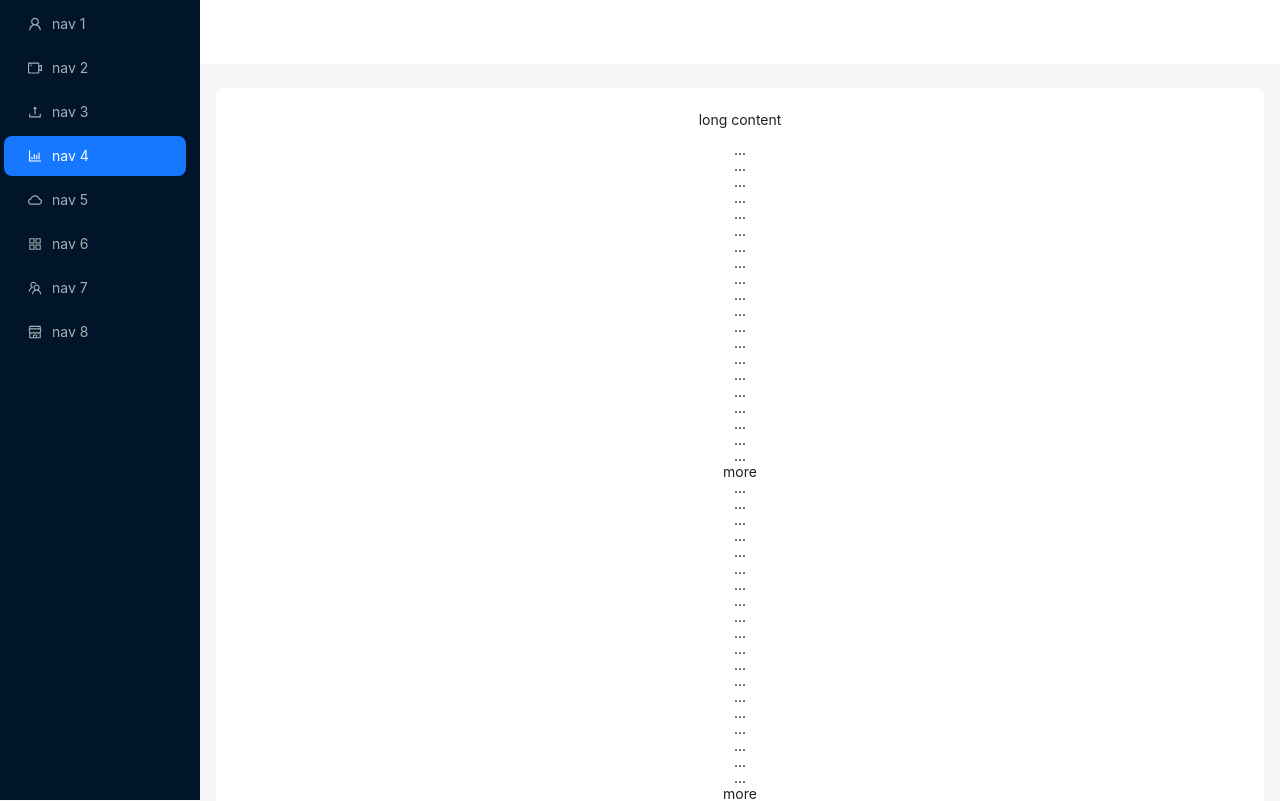
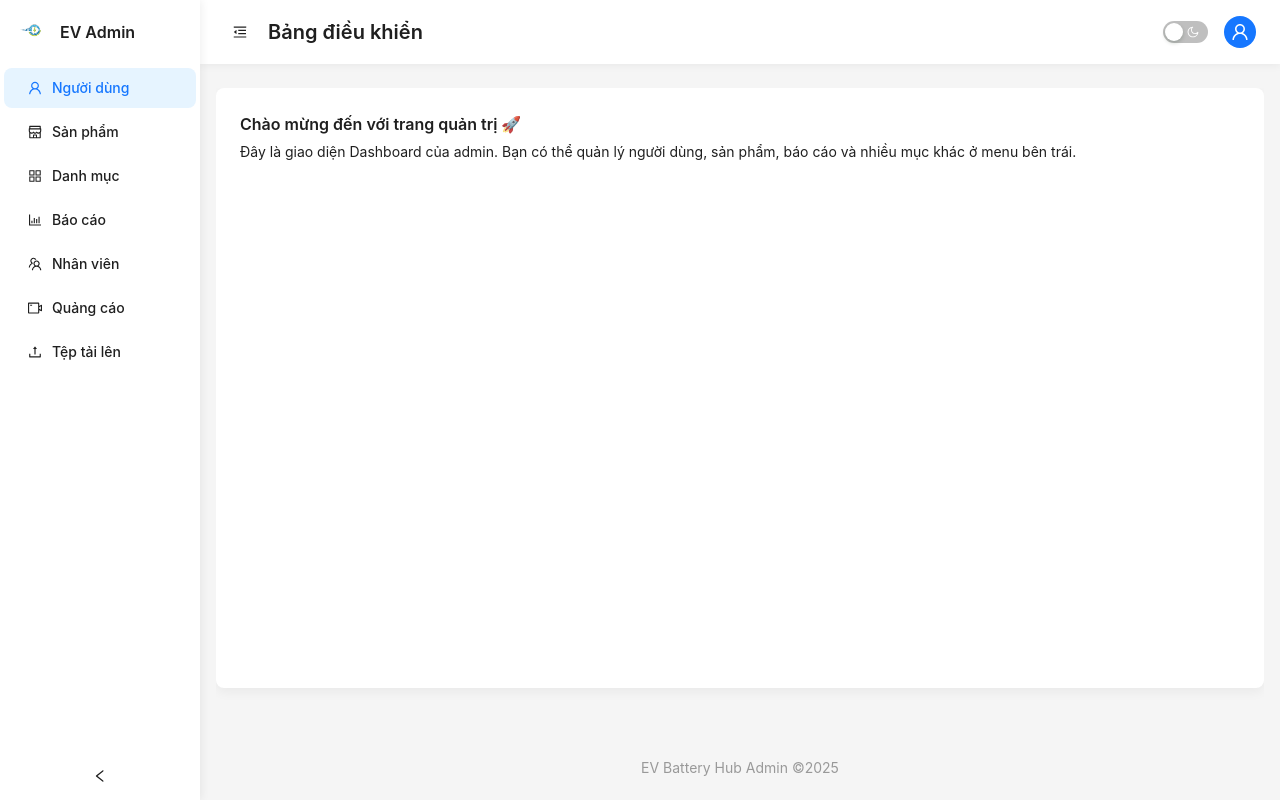
Before and after one commit to SWP391nhom3/Second-hand-EV-Battery-Trading-Platform-FE, a React (Vite) app: page /dashboard in a window 1280 px wide. Shown: the top 801 px of the page. Built offline with nearby package versions, Linux system fonts and the light colour scheme.

Commit message:
Update dashboard

```diff
--- a/src/components/dashboard/Dashboard.jsx
+++ b/src/components/dashboard/Dashboard.jsx
@@ -1,83 +1,156 @@
-import React from "react";
+import React, { useState } from "react";
 import {
-  AppstoreOutlined,
-  BarChartOutlined,
-  CloudOutlined,
-  ShopOutlined,
-  TeamOutlined,
-  UploadOutlined,
-  UserOutlined,
-  VideoCameraOutlined,
-} from "@ant-design/icons";
-import { Layout, Menu, theme } from "antd";
-const { Header, Content, Footer, Sider } = Layout;
-const siderStyle = {
-  overflow: "auto",
-  height: "100vh",
-  position: "sticky",
-  insetInlineStart: 0,
-  top: 0,
-  bottom: 0,
-  scrollbarWidth: "thin",
-  scrollbarGutter: "stable",
-};
-const items = [
+  MenuFoldOutlined,
+  MenuUnfoldOutlined,
   UserOutlined,
   VideoCameraOutlined,
   UploadOutlined,
   BarChartOutlined,
-  CloudOutlined,
   AppstoreOutlined,
   TeamOutlined,
   ShopOutlined,
-].map((icon, index) => ({
-  key: String(index + 1),
-  icon: React.createElement(icon),
-  label: `nav ${index + 1}`,
-}));
+  MoonOutlined,
+  SunOutlined,
+} from "@ant-design/icons";
+import { Layout, Menu, Button, Avatar, Typography, theme, Switch } from "antd";
+import logo from "../../assets/Logo-Page.png"; // ✅ dùng ảnh trong src/assets
+
+const { Header, Sider, Content, Footer } = Layout;
+const { Title } = Typography;
+
 const Dashboard = () => {
+  const [collapsed, setCollapsed] = useState(false);
+  const [darkMode, setDarkMode] = useState(false);
+
   const {
     token: { colorBgContainer, borderRadiusLG },
   } = theme.useToken();
+
+  const items = [
+    { key: "1", icon: <UserOutlined />, label: "Người dùng" },
+    { key: "2", icon: <ShopOutlined />, label: "Sản phẩm" },
+    { key: "3", icon: <AppstoreOutlined />, label: "Danh mục" },
+    { key: "4", icon: <BarChartOutlined />, label: "Báo cáo" },
+    { key: "5", icon: <TeamOutlined />, label: "Nhân viên" },
+    { key: "6", icon: <VideoCameraOutlined />, label: "Quảng cáo" },
+    { key: "7", icon: <UploadOutlined />, label: "Tệp tải lên" },
+  ];
+
   return (
-    <Layout hasSider>
-      <Sider style={siderStyle}>
-        <div className="demo-logo-vertical" />
+    <Layout style={{ minHeight: "100vh" }}>
+      {/* Sidebar */}
+      <Sider
+        collapsible
+        collapsed={collapsed}
+        onCollapse={(value) => setCollapsed(value)}
+        theme={darkMode ? "dark" : "light"}
+        style={{
+          position: "sticky",
+          left: 0,
+          top: 0,
+          bottom: 0,
+          height: "100vh",
+          boxShadow: "2px 0 8px rgba(0,0,0,0.06)",
+        }}
+      >
+        <div
+          style={{
+            height: 64,
+            display: "flex",
+            alignItems: "center",
+            justifyContent: collapsed ? "center" : "flex-start",
+            gap: 8,
+            paddingLeft: collapsed ? 0 : 16,
+          }}
+        >
+          <img
+            src={logo}
+            alt="Logo"
+            style={{ width: 36, height: 36, borderRadius: "50%" }}
+          />
+          {!collapsed && (
+            <Title level={5} style={{ margin: 0 }}>
+              EV Admin
+            </Title>
+          )}
+        </div>
+
         <Menu
-          theme="dark"
+          theme={darkMode ? "dark" : "light"}
           mode="inline"
-          defaultSelectedKeys={["4"]}
+          defaultSelectedKeys={["1"]}
           items={items}
+          style={{
+            borderRight: "none",
+            fontWeight: 500,
+          }}
         />
       </Sider>
+
+      {/* Main Layout */}
       <Layout>
-        <Header style={{ padding: 0, background: colorBgContainer }} />
-        <Content style={{ margin: "24px 16px 0", overflow: "initial" }}>
+        {/* Header */}
+        <Header
+          style={{
+            background: colorBgContainer,
+            padding: "0 24px",
+            display: "flex",
+            alignItems: "center",
+            justifyContent: "space-between",
+            boxShadow: "0 2px 8px rgba(0,0,0,0.05)",
+          }}
+        >
+          <div style={{ display: "flex", alignItems: "center", gap: 12 }}>
+            <Button
+              type="text"
+              icon={collapsed ? <MenuUnfoldOutlined /> : <MenuFoldOutlined />}
+              onClick={() => setCollapsed(!collapsed)}
+            />
+            <Title level={4} style={{ margin: 0 }}>
+              Bảng điều khiển
+            </Title>
+          </div>
+
+          <div style={{ display: "flex", alignItems: "center", gap: 16 }}>
+            <Switch
+              checkedChildren={<SunOutlined />}
+              unCheckedChildren={<MoonOutlined />}
+              checked={darkMode}
+              onChange={() => setDarkMode(!darkMode)}
+            />
+            <Avatar
+              icon={<UserOutlined />}
+              style={{ backgroundColor: "#1677ff" }}
+            />
+          </div>
+        </Header>
+
+        {/* Nội dung chính */}
+        <Content style={{ margin: "24px 16px", overflow: "auto" }}>
           <div
             style={{
               padding: 24,
-              textAlign: "center",
               background: colorBgContainer,
               borderRadius: borderRadiusLG,
+              boxShadow: "0 4px 12px rgba(0,0,0,0.05)",
+              minHeight: "75vh",
             }}
           >
-            <p>long content</p>
-            {
-              // indicates very long content
-              Array.from({ length: 100 }, (_, index) => (
-                <React.Fragment key={index}>
-                  {index % 20 === 0 && index ? "more" : "..."}
-                  <br />
-                </React.Fragment>
-              ))
-            }
+            <Title level={5}>Chào mừng đến với trang quản trị 🚀</Title>
+            <p>
+              Đây là giao diện Dashboard của admin. Bạn có thể quản lý người
+              dùng, sản phẩm, báo cáo và nhiều mục khác ở menu bên trái.
+            </p>
           </div>
         </Content>
-        <Footer style={{ textAlign: "center" }}>
-          Ant Design ©{new Date().getFullYear()} Created by Ant UED
+
+        {/* Footer */}
+        <Footer style={{ textAlign: "center", color: "#999" }}>
+          EV Battery Hub Admin ©{new Date().getFullYear()}
         </Footer>
       </Layout>
     </Layout>
   );
 };
+
 export default Dashboard;
```
